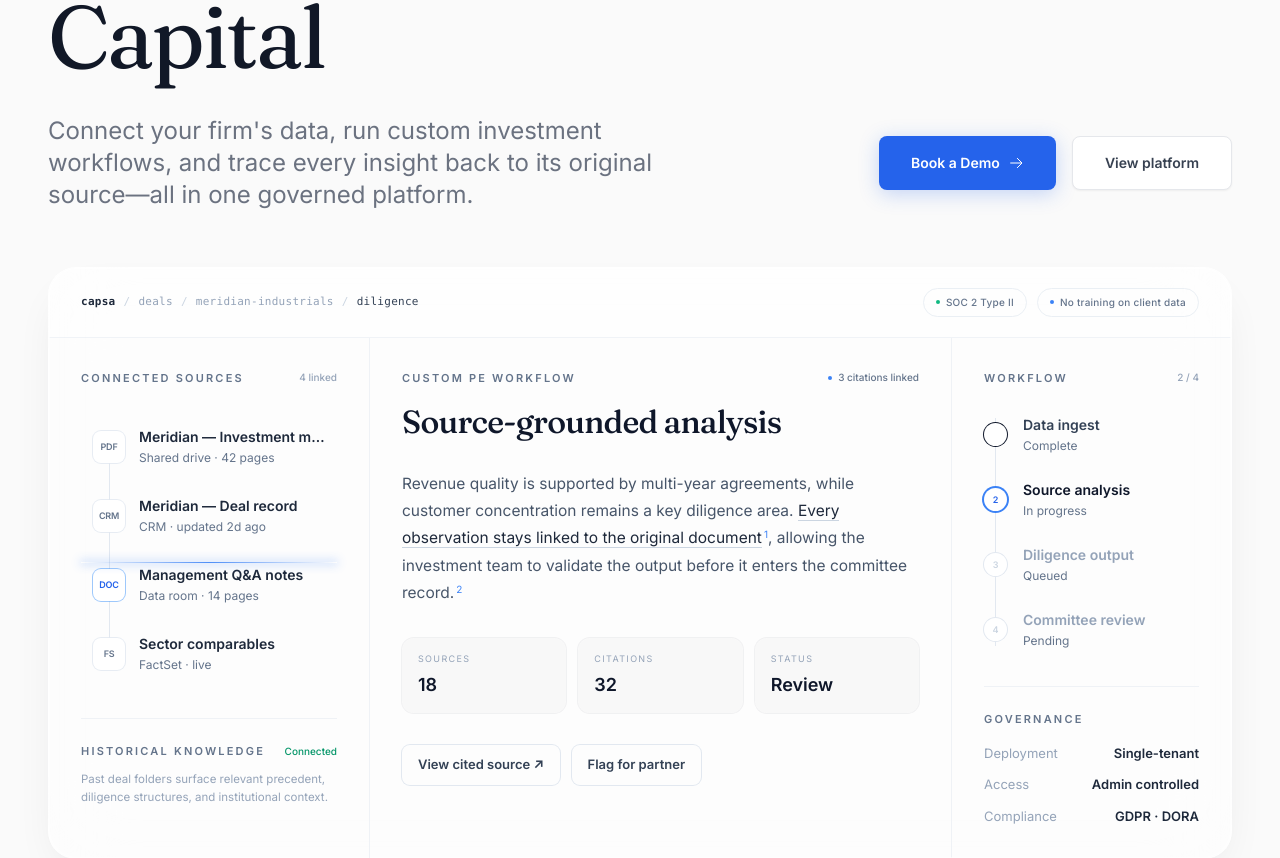
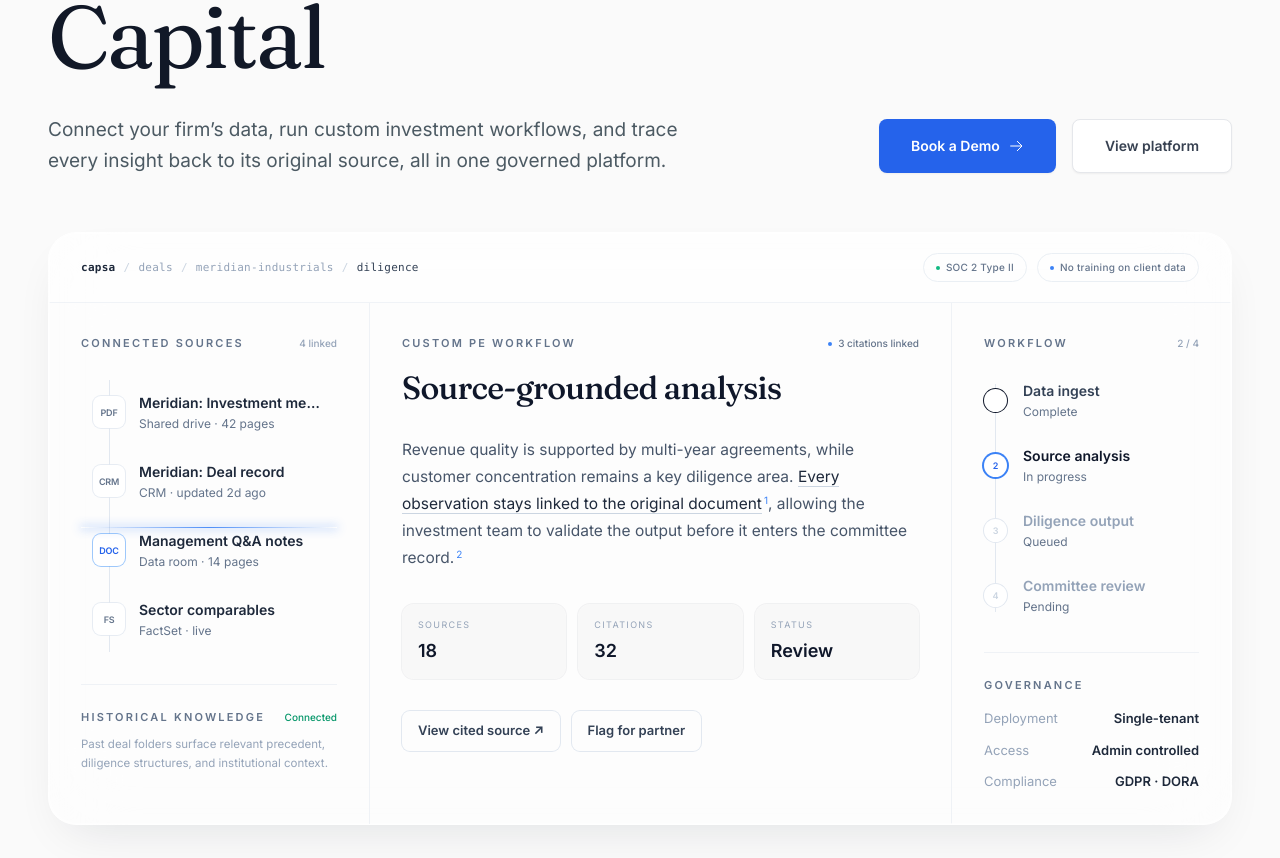
Before and after one commit to muiztom47/capsa-redesign, a React (Vite) app: page / in a window 1280 px wide. Shown: the part 450-1308 px from the top of the page. Built offline with nearby package versions, Linux system fonts and the light colour scheme.

Commit message:
Meridian: Investment

```diff
--- a/src/components/Hero.tsx
+++ b/src/components/Hero.tsx
@@ -319,7 +319,7 @@ export default function Home() {
       i += dir;
       if (i === 3 || i === 0) dir *= -1;
       setActiveSource(i);
-    }, 1400);
+    }, 630);
     return () => clearInterval(id);
   }, []);
 
@@ -372,12 +372,12 @@ export default function Home() {
             </h1>
 
             <div className="flex flex-col lg:flex-row lg:items-center lg:justify-between gap-8">
-              <p className="text-xl md:text-2xl text-gray-500 leading-relaxed font-light max-w-2xl">
-                Connect your firm's data, run custom investment workflows, and trace every insight back to its original source—all in one governed platform.
+                    <p className="text-[19px] text-[#011522]/70 leading-relaxed font-light max-w-2xl font-inter">
+                Connect your firm’s data, run custom investment workflows, and trace every insight back to its original source, all in one governed platform.
               </p>
 
               <div className="flex flex-col sm:flex-row gap-4 shrink-0">
-                <Link to="/contact" className="bg-blue-600 text-white px-8 py-4 rounded-lg text-sm font-semibold hover:bg-blue-700 transition-all flex items-center justify-center group shadow-[0_4px_20px_rgba(37,99,235,0.25)] hover:shadow-[0_4px_25px_rgba(37,99,235,0.4)] whitespace-nowrap">
+                <Link to="/contact" className="bg-blue-600 text-white px-8 py-4 rounded-lg text-sm font-semibold hover:bg-blue-700 transition-all flex items-center justify-center group shadow-sm hover:shadow-md whitespace-nowrap">
                   Book a Demo <IconArrowRight className="ml-2 w-4 h-4 group-hover:translate-x-1 transition-transform" />
                 </Link>
                 <Link to="/platform" className="bg-white border border-gray-200 text-gray-700 px-8 py-4 rounded-lg text-sm font-semibold hover:bg-gray-50 transition-colors shadow-sm whitespace-nowrap text-center">
@@ -424,28 +424,35 @@ export default function Home() {
                     <span className="text-[10px] text-slate-400 font-medium">4 linked</span>
                   </div>
                   <div className="relative">
-                    {/* connecting thread running through the icon chips */}
-                    <div className="absolute left-7 top-7 bottom-7 w-px bg-slate-200"></div>
+                    <style>{`
+                      @keyframes capsaScan {
+                        0%   { top: 0%; }
+                        50%  { top: 100%; }
+                        100% { top: 0%; }
+                      }
+                    `}</style>
+                    {/* connecting thread — spans the full row stack, edge to edge */}
+                    <div className="absolute left-7 top-0 bottom-0 w-px bg-slate-200"></div>
 
-                    {/* the actual scan beam, sweeping down the list and back */}
+                    {/* scan beam — pure CSS animation, hits 0% and 100% exactly */}
                     <div
-                      className="absolute left-0 right-0 h-px pointer-events-none z-20 transition-[top] duration-[900ms] ease-in-out"
+                      className="absolute left-0 right-0 h-px pointer-events-none z-20"
                       style={{
-                        top: `${28 + activeSource * 60}px`,
                         background: 'linear-gradient(90deg, transparent, rgba(59,130,246,0.9), transparent)',
                         boxShadow: '0 0 10px 1px rgba(59,130,246,0.45)',
+                        animation: 'capsaScan 4s linear infinite',
                       }}
                     ></div>
 
                     <div className="space-y-1 relative">
                       {[
-                        { tag: 'PDF', name: 'Meridian — Investment memo', sub: 'Shared drive · 42 pages' },
-                        { tag: 'CRM', name: 'Meridian — Deal record', sub: 'CRM · updated 2d ago' },
+                        { tag: 'PDF', name: 'Meridian: Investment memo', sub: 'Shared drive · 42 pages' },
+                        { tag: 'CRM', name: 'Meridian: Deal record', sub: 'CRM · updated 2d ago' },
                         { tag: 'DOC', name: 'Management Q&A notes', sub: 'Data room · 14 pages' },
                         { tag: 'FS', name: 'Sector comparables', sub: 'FactSet · live' },
                       ].map((src, i) => (
                         <div key={i} className="relative flex items-center gap-3.5 rounded-xl px-3 py-3">
-                          <span className={`w-8 h-8 rounded-lg bg-white flex items-center justify-center text-[9px] font-semibold shrink-0 tracking-tight ring-1 transition-colors duration-500 relative z-10 ${
+                          <span className={`w-8 h-8 rounded-lg bg-white flex items-center justify-center text-[9px] font-semibold shrink-0 tracking-tight ring-1 transition-colors duration-300 relative z-10 ${
                             activeSource === i ? 'ring-blue-400/60 text-blue-600' : 'ring-slate-200/80 text-slate-500'
                           }`}>
                             {src.tag}
```
